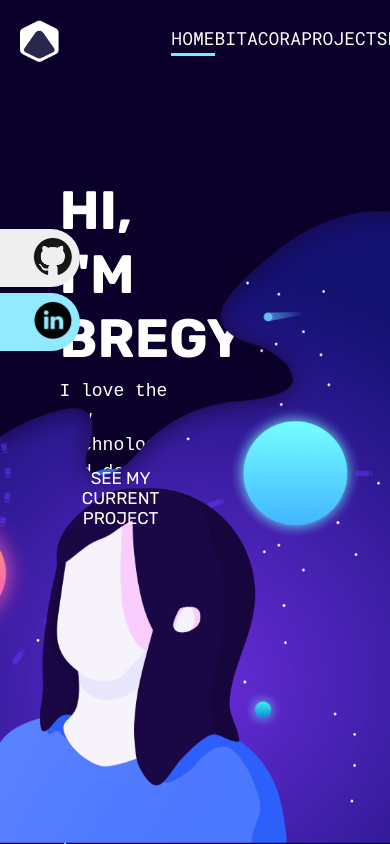
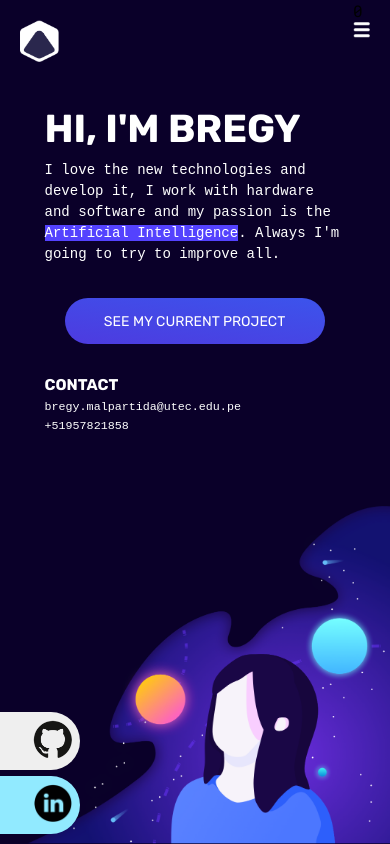
Before and after one commit to bregydoc/bregyme, a React (Create React App) app: page / in a window 390 px wide. Built offline with nearby package versions, Linux system fonts and the light colour scheme.

Commit message:
responsive added

```diff
--- a/src/components/Background.js
+++ b/src/components/Background.js
@@ -1,4 +1,4 @@
-// import React, { Component } from 'react';
+import React, { Component } from 'react';
 import styled from 'styled-components';
 
 const BackgroundLandscape = styled.div`
@@ -13,10 +13,25 @@ const BackgroundLandscape = styled.div`
 `;
 
 const BackgroundMobile = styled.div`
+	/* height: calc(100vh - 56px); */
+	position: absolute;
 	height: 100vh;
 	width: 100vw;
 	background-color: #0a0029;
 
 	display: grid;
+	overflow: hidden;
+
+	grid-template-columns: 11.42% 77.16% 11.42%;
+	grid-template-rows: 12.56% 44vw 25vw 100%;
+	/* 38.35 */
 `;
-export { BackgroundLandscape, BackgroundMobile };
+
+const Background = props => {
+	if (!props.isMobile && !props.isTablet) {
+		return <BackgroundLandscape>{props.children}</BackgroundLandscape>;
+	}
+	return <BackgroundMobile>{props.children}</BackgroundMobile>;
+};
+
+export default Background;
--- a/src/components/Button.js
+++ b/src/components/Button.js
@@ -1,5 +1,5 @@
 import React, { Component } from 'react';
-import styled, { keyframes } from 'styled-components';
+import styled, { keyframes, css } from 'styled-components';
 
 const animation = keyframes`
     0%{background-position:71% 0%}
@@ -29,6 +29,17 @@ const Base = styled.div`
 		cursor: pointer;
 		animation: ${animation} 5s ease infinite;
 	}
+
+	${props => {
+		if (props.isMobile) {
+			return css`
+				height: 40px;
+				padding-top: 3px;
+				padding-bottom: 3px;
+				max-width: 260px;
+			`;
+		}
+	}};
 `;
 
 const Child = styled.div`
@@ -43,6 +54,14 @@ const Child = styled.div`
 
 	top: 50%;
 	transform: translateY(-50%);
+
+	${props => {
+		if (props.isMobile) {
+			return css`
+				font-size: 14px;
+			`;
+		}
+	}};
 `;
 
 class Button extends Component {
@@ -51,8 +70,10 @@ class Button extends Component {
 	};
 	render() {
 		return (
-			<Base onMouseMove={this.mouseMove}>
-				<Child>{this.props.children}</Child>
+			<Base onMouseMove={this.mouseMove} isMobile={this.props.isMobile}>
+				<Child isMobile={this.props.isMobile}>
+					{this.props.children}
+				</Child>
 			</Base>
 		);
 	}
--- a/src/components/Contact.js
+++ b/src/components/Contact.js
@@ -1,5 +1,5 @@
 import React, { Component } from 'react';
-import styled from 'styled-components';
+import styled, { css } from 'styled-components';
 
 const Base = styled.div`
 	display: flex;
@@ -9,6 +9,16 @@ const Base = styled.div`
 	grid-row: 5/6;
 
 	padding-left: 50px;
+
+	${props => {
+		if (props.isMobile) {
+			return css`
+				grid-column: 2/3;
+				grid-row: 4/5;
+				padding-left: 0;
+			`;
+		}
+	}};
 `;
 const Title = styled.div`
 	font-family: 'Rubik', sans-serif;
@@ -16,6 +26,13 @@ const Title = styled.div`
 	color: white;
 	font-size: 28px;
 
+	${props => {
+		if (props.isMobile) {
+			return css`
+				font-size: 4vw;
+			`;
+		}
+	}};
 	text-transform: uppercase;
 `;
 
@@ -25,6 +42,14 @@ const Email = styled.div`
 	color: white;
 	font-size: 16px;
 	margin-top: 35px;
+	${props => {
+		if (props.isMobile) {
+			return css`
+				font-size: 3vw;
+				margin-top: 6px;
+			`;
+		}
+	}};
 	/* margin-top: 7.6px; */
 `;
 
@@ -34,15 +59,25 @@ const PhoneNumber = styled.div`
 	color: white;
 	font-size: 16px;
 	margin-top: 10px;
+	${props => {
+		if (props.isMobile) {
+			return css`
+				font-size: 3vw;
+				margin-top: 5px;
+			`;
+		}
+	}};
 	/* margin-top: 7.6px; */
 `;
 
 const Contact = props => {
 	return (
-		<Base>
-			<Title>CONTACT</Title>
-			<Email>bregy.malpartida@utec.edu.pe</Email>
-			<PhoneNumber>+51957821858</PhoneNumber>
+		<Base isMobile={props.isMobile}>
+			<Title isMobile={props.isMobile}>CONTACT</Title>
+			<Email isMobile={props.isMobile}>
+				bregy.malpartida@utec.edu.pe
+			</Email>
+			<PhoneNumber isMobile={props.isMobile}>+51957821858</PhoneNumber>
 		</Base>
 	);
 };
--- a/src/components/Dreamer.js
+++ b/src/components/Dreamer.js
@@ -1,5 +1,5 @@
 import React, { Component } from 'react';
-import styled from 'styled-components';
+import styled, { css } from 'styled-components';
 
 import DreamerImage from '../images/dreamer.png';
 
@@ -8,14 +8,24 @@ const DreamerWrap = styled.img`
 	width: auto;
 	height: 75vh;
 
-	// grid-column: 3/4;
-	// grid-row: 3/6;
+	/* grid-column: 3/4;
+	   grid-row: 3/6; */
 	bottom: 0;
 	right: 0;
+
+	${props => {
+		if (props.isMobile) {
+			return css`
+				height: 40vh;
+				position: absolute;
+				bottom: 0;
+			`;
+		}
+	}};
 `;
 
 const Dreamer = props => {
-	return <DreamerWrap src={DreamerImage} />;
+	return <DreamerWrap src={DreamerImage} isMobile={props.isMobile} />;
 };
 
 export default Dreamer;
--- a/src/components/Hello.js
+++ b/src/components/Hello.js
@@ -1,10 +1,19 @@
 import React, { Component } from 'react';
-import styled from 'styled-components';
+import styled, { css } from 'styled-components';
 
 const Wrapper = styled.div`
 	display: block;
 	grid-row: 3/4;
 	grid-column: 2/3;
+
+	${props => {
+		if (props.isMobile) {
+			return css`
+				grid-row: 2/3;
+				grid-column: 2/3;
+			`;
+		}
+	}};
 `;
 
 const Title = styled.div`
@@ -14,6 +23,14 @@ const Title = styled.div`
 	font-size: 54px;
 
 	text-transform: uppercase;
+
+	${props => {
+		if (props.isMobile) {
+			return css`
+				font-size: 10vw;
+			`;
+		}
+	}};
 `;
 
 const Content = styled.div`
@@ -23,6 +40,14 @@ const Content = styled.div`
 	font-size: 18px;
 	line-height: 1.5;
 	margin-top: 7.6px;
+
+	${props => {
+		if (props.isMobile) {
+			return css`
+				font-size: 3.6vw;
+			`;
+		}
+	}};
 `;
 
 const HighLight = styled.span`
@@ -30,9 +55,9 @@ const HighLight = styled.span`
 `;
 const Hello = props => {
 	return (
-		<Wrapper>
-			<Title>Hi, I'm bregy</Title>
-			<Content>
+		<Wrapper isMobile={props.isMobile}>
+			<Title isMobile={props.isMobile}>Hi, I'm bregy</Title>
+			<Content isMobile={props.isMobile}>
 				I love the new technologies and develop it, I work with hardware
 				and software and my passion is the{' '}
 				<HighLight>Artificial Intelligence</HighLight>. Always I'm going
--- a/src/components/MediaTab.js
+++ b/src/components/MediaTab.js
@@ -14,12 +14,19 @@ const Tab = styled.div`
 	text-align: end;
 
 	margin-top: ${props => (props.type === 'github' ? '50px' : '6px')};
+
 	transition: 0.5s;
+
 	${props => {
 		if (props.hover) {
 			return css`
 				width: 80px;
 				cursor: pointer;
+			`;
+		}
+		if (props.isMobile && props.type === 'github') {
+			return css`
+				margin-top: 5px;
 			`;
 		}
 	}};
@@ -30,7 +37,7 @@ const tooltipAnimation = keyframes`
         opacity: 0;
     }
 
-    top {
+    to {
         opacity: 1;
     }
 `;
@@ -82,6 +89,7 @@ class MediaTab extends Component {
 					onMouseEnter={this.mouseEnter}
 					onMouseLeave={this.mouseLeave}
 					hover={this.state.hover}
+					isMobile={this.props.isMobile}
 				>
 					<Logo
 						src={
--- /dev/null
+++ b/src/components/MenuBar.js
@@ -0,0 +1,132 @@
+import React, { Component } from 'react';
+import MenuIcon from '../images/menu.png';
+import styled, { css } from 'styled-components';
+
+const Wrap = styled.div`
+	margin-left: auto;
+`;
+const Icon = styled.img`
+	width: auto;
+	height: 16px;
+`;
+const VisibleMenu = styled.div`
+	margin-right: 20px;
+	:hover {
+		cursor: pointer;
+	}
+`;
+const Current = styled.div``;
+
+const Options = styled.div`
+	display: flex;
+	/* margin-left: auto; */
+	font-family: 'Roboto Mono', monospace;
+	font-size: 18px;
+	color: #ffffff;
+	justify-content: space-between;
+	width: 50vw;
+	text-align: center;
+	align-content: center;
+
+	position: relative;
+	top: 35%;
+	margin-right: 20px;
+
+	${props => {
+		if (props.isMobile) {
+			return css`
+				display: none;
+			`;
+		}
+	}};
+`;
+
+const Sub = styled.div`
+	height: 3px;
+	width: 100%;
+	margin-top: 3px;
+	align-self: center;
+	justify-self: center;
+	background-color: #6bf1ff;
+	position: relative;
+`;
+
+const OptionWrap = styled.div`
+	:hover {
+		cursor: pointer;
+	}
+`;
+
+const Option = props => {
+	return (
+		<OptionWrap onClick={props.onClick}>
+			{props.children}
+			{props.active ? <Sub /> : null}
+		</OptionWrap>
+	);
+};
+
+class MenuBar extends Component {
+	state = {
+		mode: 0,
+		selected: 0,
+		menuActive: false,
+		options: ['HOME', 'BITACORA', 'PROJECTS', 'RESEARCH']
+	};
+
+	onSelectOption = option => {
+		this.setState(prevState => {
+			return { ...prevState, selected: option };
+		});
+	};
+
+	openMenu = () => {
+		this.setState(prevState => {
+			return { ...prevState, menuActive: true };
+		});
+	};
+
+	closeMenu = () => {
+		this.setState(prevState => {
+			return { ...prevState, menuActive: false };
+		});
+	};
+
+	render() {
+		return (
+			<Wrap>
+				{this.props.isMobile ? (
+					<VisibleMenu
+						onClick={
+							this.state.menuActive
+								? this.closeMenu
+								: this.openMenu
+						}
+					>
+						<Current>{this.state.selected}</Current>
+						<Icon src={MenuIcon} />
+					</VisibleMenu>
+				) : null}
+
+				<Options
+					isMobile={this.props.isMobile}
+					menuActive={this.state.menuActive}
+				>
+					{this.state.options.map((option, i) => {
+						return (
+							<Option
+								active={this.state.selected === i}
+								onClick={() => this.onSelectOption(i)}
+								key={i}
+							>
+								{this.state.options[i]}
+							</Option>
+						);
+					})}
+				</Options>
+			</Wrap>
+		);
+	}
+}
+
+export default MenuBar;
--- a/src/components/TabHub.js
+++ b/src/components/TabHub.js
@@ -1,14 +1,25 @@
 import React, { Component } from 'react';
-import styled from 'styled-components';
+import styled, { css } from 'styled-components';
 
 const Hub = styled.div`
 	grid-column: 1/2;
 	grid-row: 3/4;
+
+	${props => {
+		if (props.isMobile) {
+			return css`
+				grid-row: 5/6;
+
+				position: fixed;
+				bottom: 10px;
+			`;
+		}
+	}};
 `;
 
 class TabHub extends Component {
 	render() {
-		return <Hub>{this.props.children}</Hub>;
+		return <Hub isMobile={this.props.isMobile}>{this.props.children}</Hub>;
 	}
 }
 
--- a/src/components/Toolbar.js
+++ b/src/components/Toolbar.js
@@ -1,58 +1,27 @@
 import React, { Component } from 'react';
-import styled from 'styled-components';
+import styled, { css } from 'styled-components';
 
 import Logo from './Logo';
+import MenuBar from './MenuBar';
 
 const Wrapper = styled.div`
 	display: flex;
 	height: 100%;
-	grid-column: 1/4;
-	grid-row: 1/2;
 
 	vertical-align: middle;
 	align-content: center;
+	grid-column: 1/4;
+	grid-row: 1/2;
+	${props => {
+		if (props.isMobile) {
+			return css`
+				justify-content: center;
+				grid-column: 1/4;
+				grid-row: 1/2;
+			`;
+		}
+	}};
 `;
-
-const Options = styled.div`
-	display: flex;
-	margin-left: auto;
-	font-family: 'Roboto Mono', monospace;
-	font-size: 18px;
-	color: #ffffff;
-	justify-content: space-between;
-	width: 50vw;
-	text-align: center;
-	align-content: center;
-
-	position: relative;
-	top: 35%;
-	margin-right: 20px;
-`;
-
-const Sub = styled.div`
-	height: 3px;
-	width: 100%;
-	margin-top: 3px;
-	align-self: center;
-	justify-self: center;
-	background-color: #6bf1ff;
-	position: relative;
-`;
-
-const OptionWrap = styled.div`
-	:hover {
-		cursor: pointer;
-	}
-`;
-
-const Option = props => {
-	return (
-		<OptionWrap onClick={props.onClick}>
-			{props.children}
-			{props.active ? <Sub /> : null}
-		</OptionWrap>
-	);
-};
 
 class Toolbar extends Component {
 	state = { mode: 0, selected: 0 };
@@ -65,34 +34,9 @@ class Toolbar extends Component {
 
 	render() {
 		return (
-			<Wrapper>
+			<Wrapper isMobile={this.props.isMobile}>
 				<Logo />
-				<Options>
-					<Option
-						active={this.state.selected === 0}
-						onClick={() => this.onSelectOption(0)}
-					>
-						HOME
-					</Option>
-					<Option
-						active={this.state.selected === 1}
-						onClick={() => this.onSelectOption(1)}
-					>
-						BITACORA
-					</Option>
-					<Option
-						active={this.state.selected === 2}
-						onClick={() => this.onSelectOption(2)}
-					>
-						PROJECTS
-					</Option>
-					<Option
-						active={this.state.selected === 3}
-						onClick={() => this.onSelectOption(3)}
-					>
-						RESEARCH
-					</Option>
-				</Options>
+				<MenuBar isMobile={this.props.isMobile} />
 			</Wrapper>
 		);
 	}
--- a/src/pages/Main.js
+++ b/src/pages/Main.js
@@ -1,7 +1,8 @@
 import React, { Component } from 'react';
-import styled from 'styled-components';
+import styled, { css } from 'styled-components';
 
-import { BackgroundLandscape } from '../components/Background';
+import Background from '../components/Background';
+
 import Hello from '../components/Hello';
 import Toolbar from '../components/Toolbar';
 import Dreamer from '../components/Dreamer';
@@ -14,25 +15,92 @@ const SpacerButton = styled.div`
 	margin-top: 50px;
 	grid-column: 2/3;
 	grid-row: 4/5;
+	${props => {
+		if (props.isMobile) {
+			return css`
+				margin-top: 0px;
+				grid-column: 2/3;
+				grid-row: 3/4;
+			`;
+		}
+	}};
 `;
+
 class MainPage extends Component {
+	state = {
+		// isMobile: window.innerWidth < 650 ? true : false,
+		isMobile: window.innerWidth < 450 ? true : false,
+		isTablet: window.innerWidth < 750 ? true : false
+	};
+
+	handleWindowSizeChange = () => {
+		const w = window.innerWidth;
+		this.setState(prevState => {
+			const iM = window.innerWidth < 450 ? true : false;
+			const iT = window.innerWidth < 750 ? true : false;
+			return { ...prevState, isMobile: iM, isTablet: iT };
+		});
+	};
+
+	componentWillMount() {
+		window.addEventListener('resize', this.handleWindowSizeChange);
+	}
+
+	componentWillUnmount() {
+		window.removeEventListener('resize', this.handleWindowSizeChange);
+	}
+
 	render() {
 		return (
 			<div>
-				<BackgroundLandscape>
-					<Toolbar />
-					<Hello />
-					<Dreamer />
-					<Contact />
-					<TabHub>
-						<MediaTab type={'github'} />
-						<MediaTab type={'linkedin'} />
+				<Background
+					isMobile={this.state.isMobile}
+					isTablet={this.state.isTablet}
+				>
+					<Toolbar
+						isMobile={this.state.isMobile}
+						isTablet={this.state.isTablet}
+					/>
+					<Hello
+						isMobile={this.state.isMobile}
+						isTablet={this.state.isTablet}
+					/>
+					<Dreamer
+						isMobile={this.state.isMobile}
+						isTablet={this.state.isTablet}
+					/>
+					<Contact
+						isMobile={this.state.isMobile}
+						isTablet={this.state.isTablet}
+					/>
+					<TabHub
+						isMobile={this.state.isMobile}
+						isTablet={this.state.isTablet}
+					>
+						<MediaTab
+							type={'github'}
+							isMobile={this.state.isMobile}
+							isTablet={this.state.isTablet}
+						/>
+						<MediaTab
+							type={'linkedin'}
+							isMobile={this.state.isMobile}
+							isTablet={this.state.isTablet}
+						/>
 					</TabHub>
 
-					<SpacerButton>
-						<Button>SEE MY CURRENT PROJECT</Button>
+					<SpacerButton
+						isMobile={this.state.isMobile}
+						isTablet={this.state.isTablet}
+					>
+						<Button
+							isMobile={this.state.isMobile}
+							isTablet={this.state.isTablet}
+						>
+							SEE MY CURRENT PROJECT
+						</Button>
 					</SpacerButton>
-				</BackgroundLandscape>
+				</Background>
 			</div>
 		);
 	}
```
Also changed, not shown: src/images/menu.png (added).
